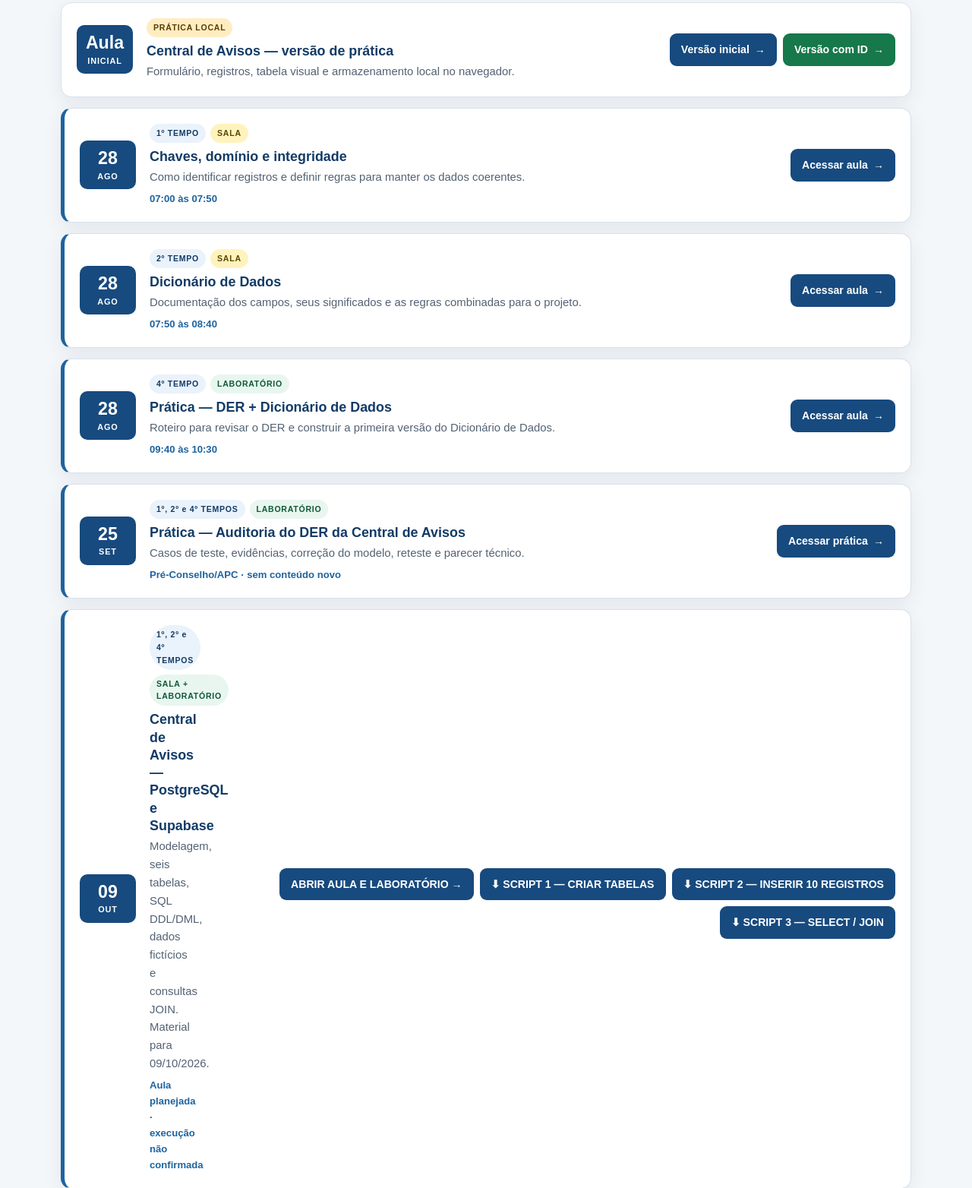
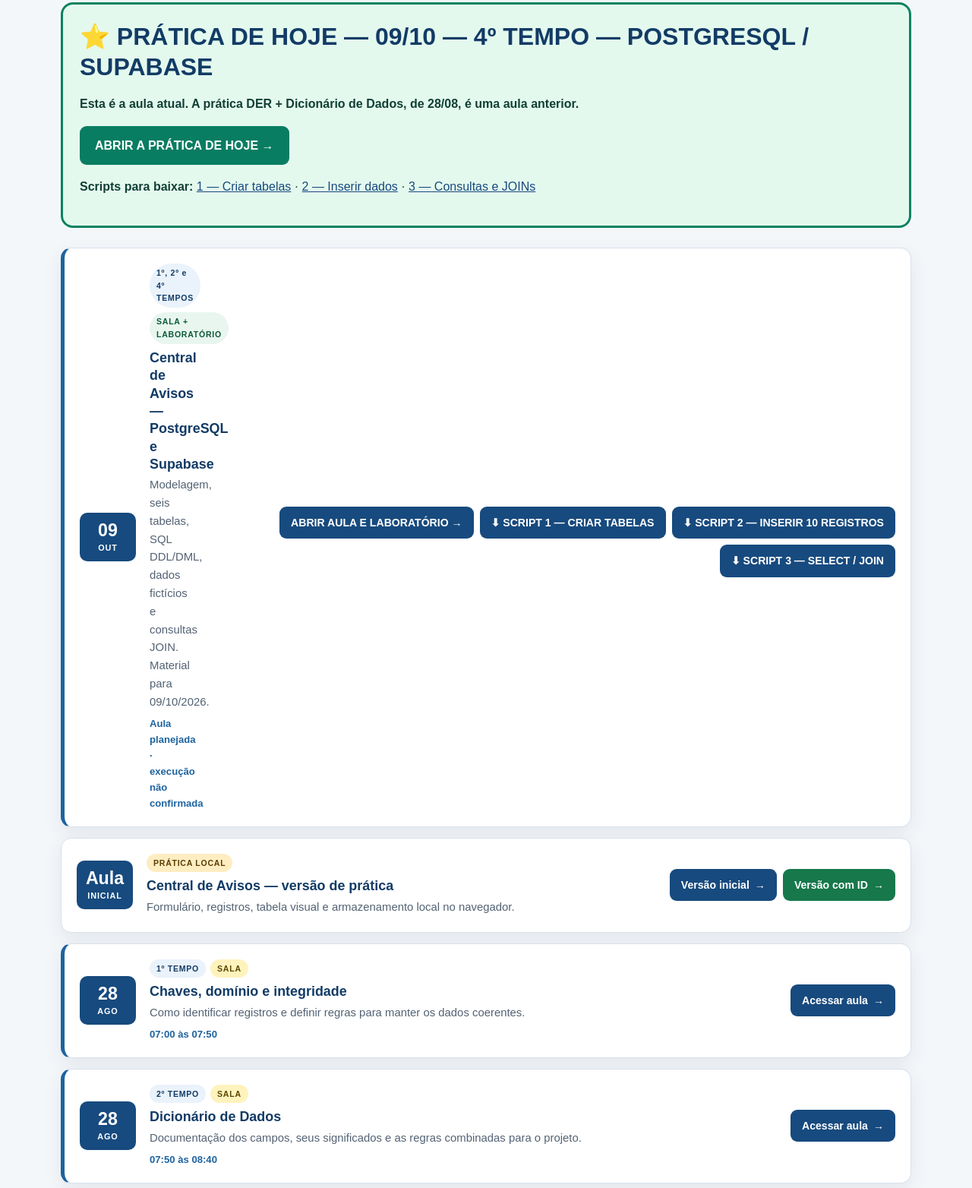
Before and after one commit to ccamado/projeto-de-banco-de-dados, a plain HTML site: page index.html in a window 1280 px wide. Shown: the part 352-1916 px from the top of the page at 76% size. Drawn offline with Linux system fonts and the light colour scheme.

Commit message:
Destacar aula atual 09/10 acima das aulas antigas no portal

```diff
--- a/index.html
+++ b/index.html
@@ -27,6 +27,14 @@
         <p class="total-aulas">6 materiais</p>
       </div>
       <div class="lista-aulas">
+      <div style="grid-column:1/-1;background:#e4f9ee;border:3px solid #098260;border-radius:16px;padding:22px;margin-bottom:12px;color:#113f35"><h2 style="margin-top:0">⭐ PRÁTICA DE HOJE — 09/10 — 4º TEMPO — POSTGRESQL / SUPABASE</h2><p><strong>Esta é a aula atual. A prática DER + Dicionário de Dados, de 28/08, é uma aula anterior.</strong></p><p><a href="aulas/2026-10-09-supabase.html" style="display:inline-block;padding:13px 20px;border-radius:9px;background:#087d62;color:#fff;font-weight:bold;text-decoration:none">ABRIR A PRÁTICA DE HOJE →</a></p><p><strong>Scripts para baixar:</strong> <a href="aulas/2026-10-09/01_criar_tabelas.sql" download>1 — Criar tabelas</a> · <a href="aulas/2026-10-09/02_inserir_dados.sql" download>2 — Inserir dados</a> · <a href="aulas/2026-10-09/03_consultas_e_testes.sql" download>3 — Consultas e JOINs</a></p></div>
+        <article class="aula-card destaque">
+          <div class="data-card"><span class="data-dia">09</span><span class="data-mes">OUT</span></div>
+          <div class="aula-info"><div class="badges"><span class="badge">1º, 2º e 4º TEMPOS</span><span class="badge badge-laboratorio">SALA + LABORATÓRIO</span></div>
+          <h3>Central de Avisos — PostgreSQL e Supabase</h3><p>Modelagem, seis tabelas, SQL DDL/DML, dados fictícios e consultas JOIN. Material para 09/10/2026.</p><p class="horario">Aula planejada · execução não confirmada</p></div>
+          <div class="acoes-card" style="display:flex;flex-wrap:wrap;gap:8px;margin-top:12px"><a class="botao" href="aulas/2026-10-09-supabase.html">ABRIR AULA E LABORATÓRIO →</a><a class="botao" href="https://raw.githubusercontent.com/ccamado/projeto-de-banco-de-dados/main/aulas/2026-10-09/01_criar_tabelas.sql" download>⬇ SCRIPT 1 — CRIAR TABELAS</a><a class="botao" href="https://raw.githubusercontent.com/ccamado/projeto-de-banco-de-dados/main/aulas/2026-10-09/02_inserir_dados.sql" download>⬇ SCRIPT 2 — INSERIR 10 REGISTROS</a><a class="botao" href="https://raw.githubusercontent.com/ccamado/projeto-de-banco-de-dados/main/aulas/2026-10-09/03_consultas_e_testes.sql" download>⬇ SCRIPT 3 — SELECT / JOIN</a></div>
+        </article>
+
         <article class="aula-card">
           <div class="data-card" aria-label="Aula inicial"><span class="data-dia">Aula</span><span class="data-mes">inicial</span></div>
           <div class="aula-info">
@@ -80,12 +88,7 @@
           <a class="botao" href="aulas/2026-09-25-auditoria-der.html">Acessar prática <span aria-hidden="true">→</span></a>
         </article>
 
-        <article class="aula-card destaque">
-          <div class="data-card"><span class="data-dia">09</span><span class="data-mes">OUT</span></div>
-          <div class="aula-info"><div class="badges"><span class="badge">1º, 2º e 4º TEMPOS</span><span class="badge badge-laboratorio">SALA + LABORATÓRIO</span></div>
-          <h3>Central de Avisos — PostgreSQL e Supabase</h3><p>Modelagem, seis tabelas, SQL DDL/DML, dados fictícios e consultas JOIN. Material para 09/10/2026.</p><p class="horario">Aula planejada · execução não confirmada</p></div>
-          <div class="acoes-card" style="display:flex;flex-wrap:wrap;gap:8px;margin-top:12px"><a class="botao" href="aulas/2026-10-09-supabase.html">ABRIR AULA E LABORATÓRIO →</a><a class="botao" href="https://raw.githubusercontent.com/ccamado/projeto-de-banco-de-dados/main/aulas/2026-10-09/01_criar_tabelas.sql" download>⬇ SCRIPT 1 — CRIAR TABELAS</a><a class="botao" href="https://raw.githubusercontent.com/ccamado/projeto-de-banco-de-dados/main/aulas/2026-10-09/02_inserir_dados.sql" download>⬇ SCRIPT 2 — INSERIR 10 REGISTROS</a><a class="botao" href="https://raw.githubusercontent.com/ccamado/projeto-de-banco-de-dados/main/aulas/2026-10-09/03_consultas_e_testes.sql" download>⬇ SCRIPT 3 — SELECT / JOIN</a></div>
-        </article>
+
       </div>
     </section>
   </main>
```
